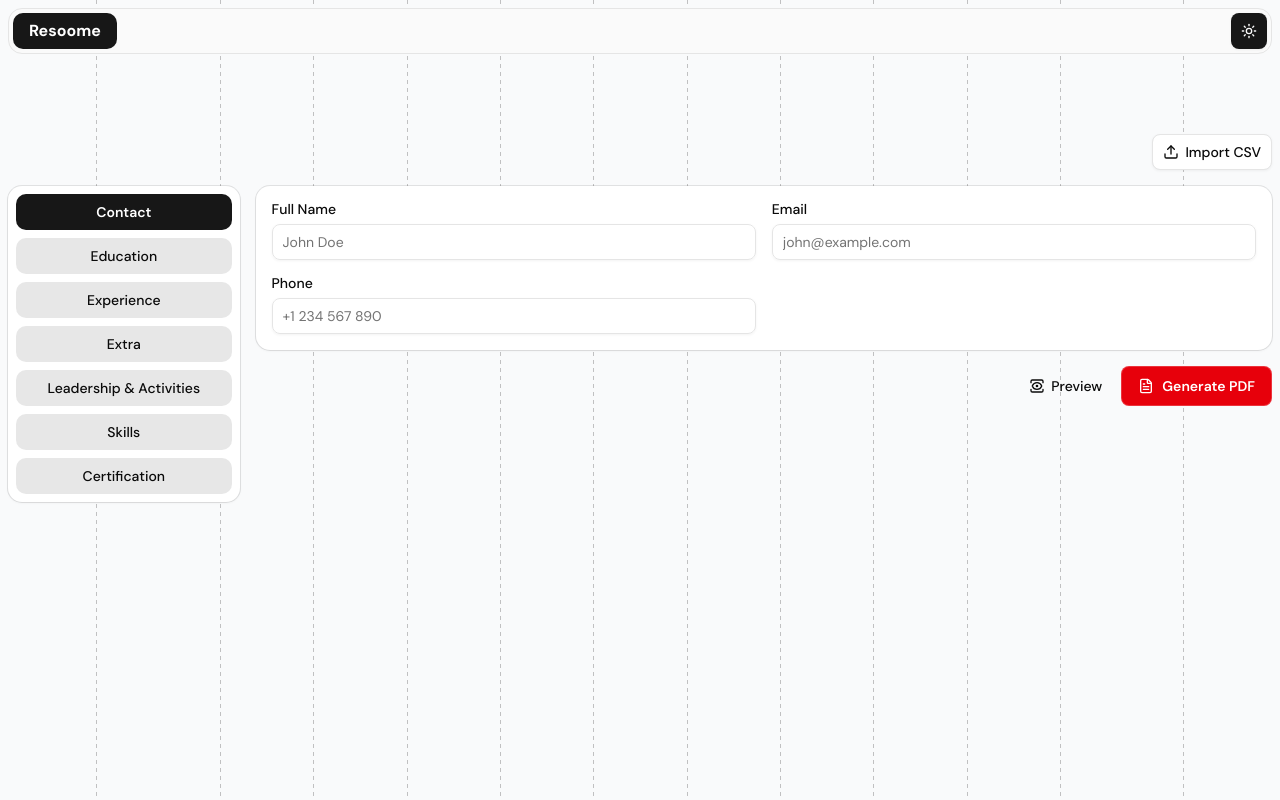
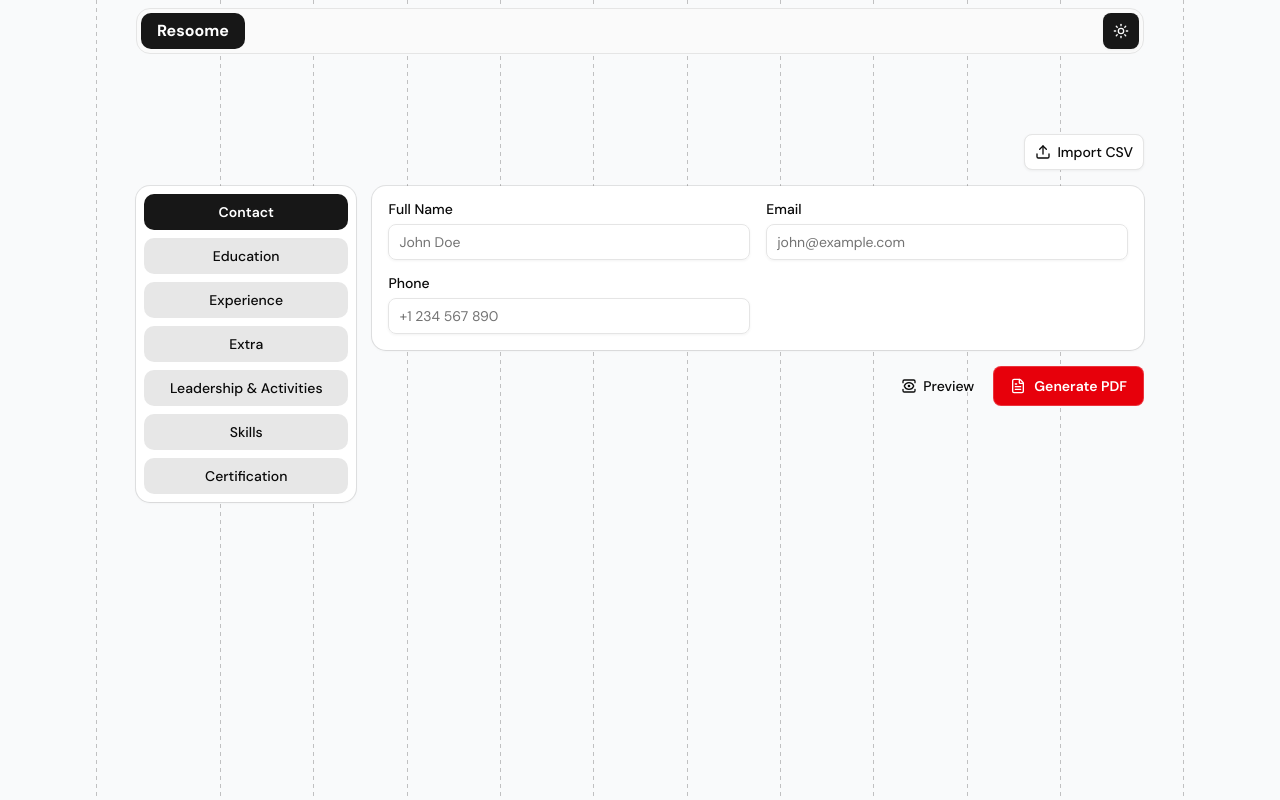
Before and after one commit to jcarintoc/resoome, a React (Vite) app: page / in a window 1280 px wide. Built offline with nearby package versions, Linux system fonts and the light colour scheme.

Commit message:
feat: change max width

```diff
--- a/src/App.tsx
+++ b/src/App.tsx
@@ -16,7 +16,7 @@ export function App() {
         className="bg-gray-50 dark:bg-background"
       />
 
-      <div className="z-10 max-w-7xl mx-auto p-2 space-y-20">
+      <div className="z-10 max-w-5xl mx-auto p-2 space-y-20">
         <Navbar />
         <ResumeBuilder />
       </div>
```
